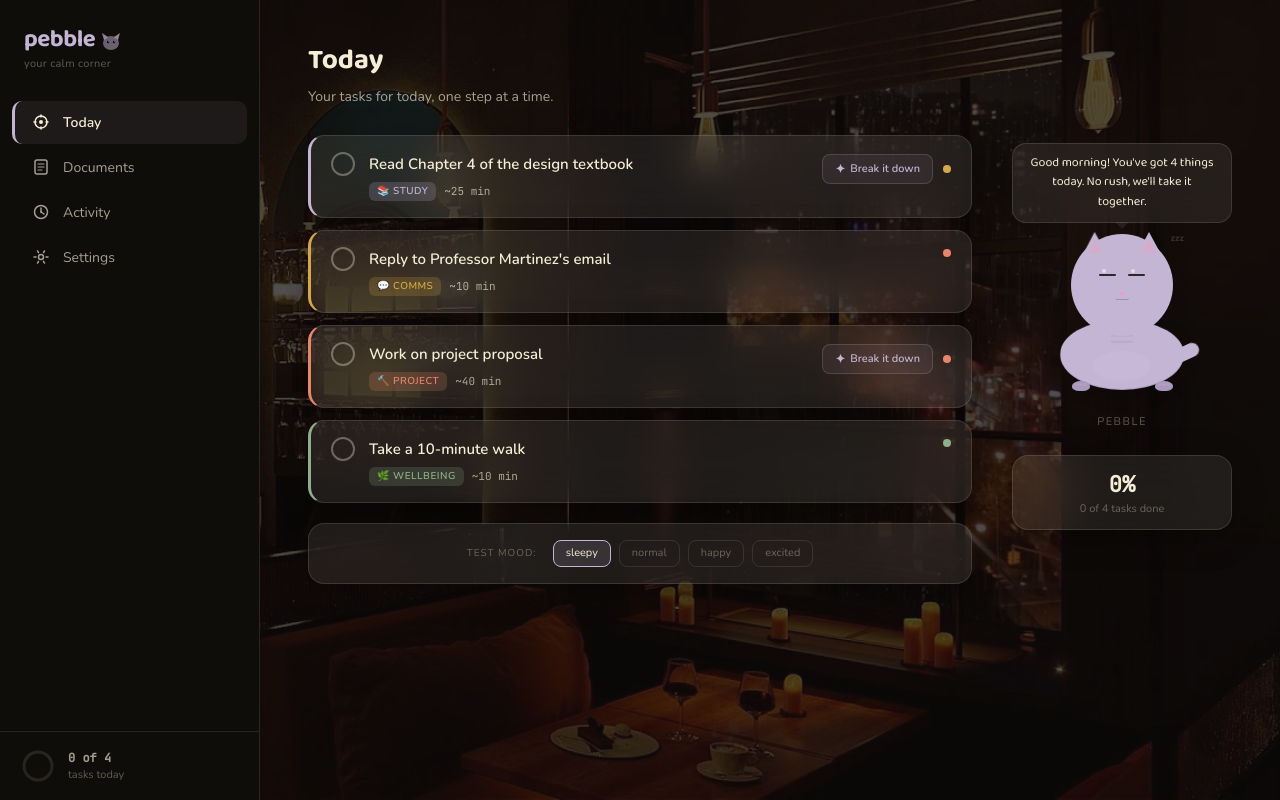
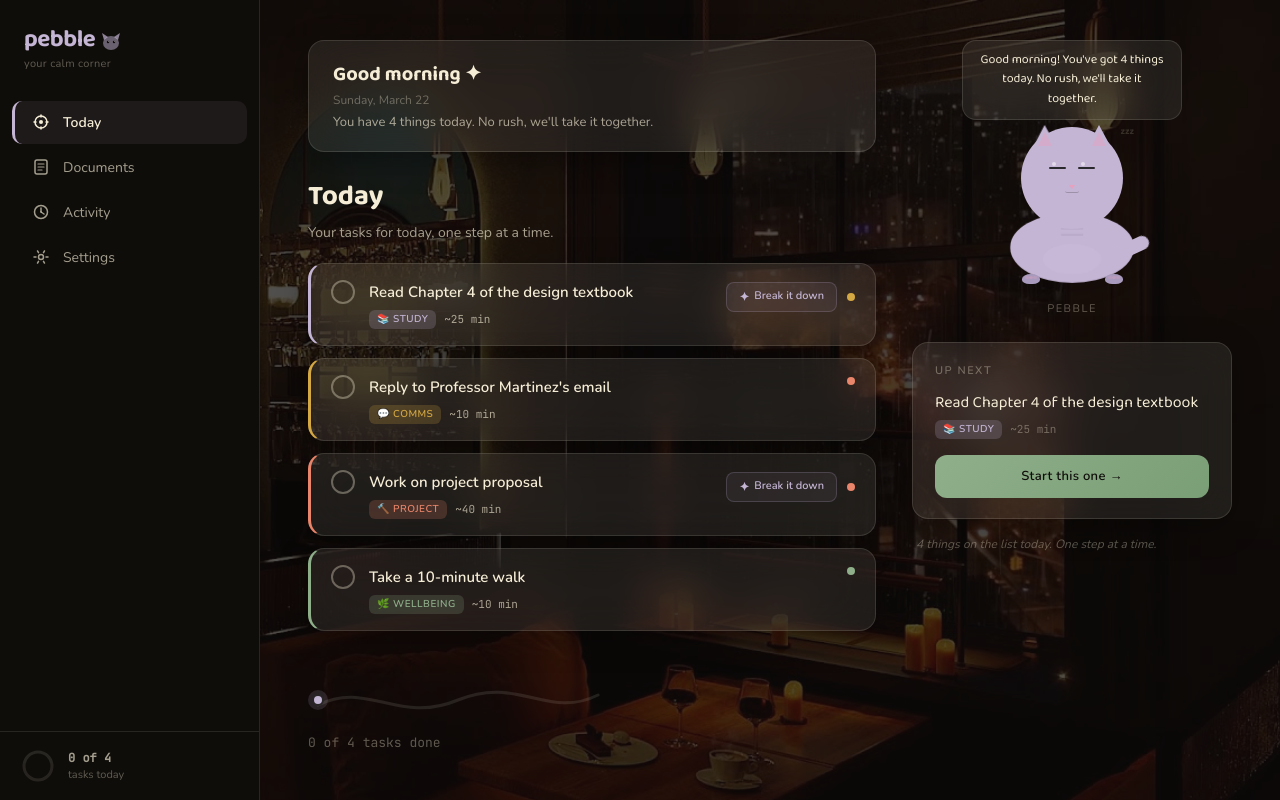
Before and after one commit to Eufanzky/pebble, a Next.js app in the folder pebble/: page /today in a window 1280 px wide. Built offline with nearby package versions, Linux system fonts and the light colour scheme.

Commit message:
Build complete Today screen with tasks, progress path, and focus panel

```diff
--- a/pebble/src/app/globals.css
+++ b/pebble/src/app/globals.css
@@ -229,3 +229,33 @@ body {
   color: var(--text-secondary);
   line-height: 1.5;
 }
+
+/* ========== Today Screen Layout ========== */
+.today-layout {
+  display: flex;
+  gap: 36px;
+}
+
+.today-left {
+  flex: 6;
+  min-width: 0;
+}
+
+.today-right {
+  flex: 4;
+  min-width: 240px;
+  max-width: 320px;
+  position: sticky;
+  top: 40px;
+  align-self: flex-start;
+}
+
+@media (max-width: 900px) {
+  .today-layout {
+    flex-direction: column;
+  }
+  .today-right {
+    max-width: 100%;
+    position: static;
+  }
+}
--- a/pebble/src/app/today/page.tsx
+++ b/pebble/src/app/today/page.tsx
@@ -4,22 +4,39 @@ import ScreenBackground from '@/components/layout/ScreenBackground';
 import PebbleCharacter from '@/components/pebble/PebbleCharacter';
 import PebbleSpeechBubble from '@/components/pebble/PebbleSpeechBubble';
 import TaskCard from '@/components/today/TaskCard';
+import ProgressPath from '@/components/today/ProgressPath';
 import { usePebble } from '@/contexts/PebbleContext';
 import { useTasks } from '@/contexts/TasksContext';
 import { useActivityLog } from '@/contexts/ActivityLogContext';
 import { usePreferences } from '@/contexts/PreferencesContext';
-import type { PebbleMood } from '@/lib/types';
+import { useTimeOfDay } from '@/hooks/useTimeOfDay';
+import { TAG_CONFIG } from '@/data/sampleTasks';
 
-const moods: PebbleMood[] = ['sleepy', 'normal', 'happy', 'excited'];
+function formatDate(): string {
+  return new Date().toLocaleDateString('en-US', {
+    weekday: 'long',
+    month: 'long',
+    day: 'numeric',
+  });
+}
 
 export default function TodayPage() {
-  const { mood, currentMessage, setMood } = usePebble();
+  const { mood, currentMessage } = usePebble();
   const { tasks, toggleTask, toggleSubtask, completionPercentage } = useTasks();
   const { addEntry } = useActivityLog();
-  const { preferences } = usePreferences();
+  const { preferences, stripEmoji } = usePreferences();
+  const timeOfDay = useTimeOfDay();
 
   const done = tasks.filter((t) => t.completed).length;
   const total = tasks.length;
+  const calm = preferences.calmMode;
+  const noMotion = preferences.reduceAnimations;
+
+  const nextTask = tasks.find((t) => !t.completed);
+
+  // Sort: incomplete first, completed at bottom
+  const incompleteTasks = tasks.filter((t) => !t.completed);
+  const completedTasks = tasks.filter((t) => t.completed);
 
   const handleToggle = (id: string) => {
     const task = tasks.find((t) => t.id === id);
@@ -48,25 +65,96 @@ export default function TodayPage() {
     }
   };
 
-  // Sort: incomplete first, completed at bottom
-  const sortedTasks = [...tasks].sort((a, b) => {
-    if (a.completed === b.completed) return 0;
-    return a.completed ? 1 : -1;
-  });
+  // Greeting content
+  const greeting = (() => {
+    switch (timeOfDay) {
+      case 'morning': {
+        const text = calm ? 'Good morning' : 'Good morning \u2726';
+        const sub = done > 0
+          ? `You finished ${done} thing${done > 1 ? 's' : ''} so far. Keep going at your own pace.`
+          : `You have ${total} things today. No rush, we'll take it together.`;
+        return { text, sub, muted: false };
+      }
+      case 'day': {
+        const text = calm ? 'Good afternoon' : 'Good afternoon \u2726';
+        const sub = done > 0
+          ? `${done} down, ${total - done} to go. You're making progress.`
+          : `${total} tasks waiting. Pick the easiest one first — momentum builds.`;
+        return { text, sub, muted: false };
+      }
+      case 'evening': {
+        const text = calm
+          ? "It's getting late — you've done enough today"
+          : "It's getting late — you've done enough today \uD83C\uDF19";
+        const sub = done > 0
+          ? `You finished ${done} thing${done > 1 ? 's' : ''} today. That counts.`
+          : "Tomorrow is a new day. Rest well.";
+        return { text, sub, muted: true };
+      }
+    }
+  })();
+
+  // Time-aware nudge
+  const nudge = (() => {
+    const hour = new Date().getHours();
+    if (done === total && total > 0) {
+      return calm
+        ? "You finished everything. That's impressive."
+        : "You finished everything. That's impressive. \u2728";
+    }
+    if (timeOfDay === 'evening') return 'No more tasks tonight. Rest well.';
+    if (timeOfDay === 'day' && incompleteTasks.length > 0) {
+      const shortest = incompleteTasks.reduce((a, b) =>
+        a.timeEstimate.localeCompare(b.timeEstimate) <= 0 ? a : b
+      );
+      return `It's ${hour > 12 ? hour - 12 : hour}${hour >= 12 ? 'pm' : 'am'} and you have ${incompleteTasks.length} task${incompleteTasks.length > 1 ? 's' : ''} left. Want to start with "${shortest.title}"?`;
+    }
+    return `${total} things on the list today. One step at a time.`;
+  })();
 
   return (
     <>
       <ScreenBackground scene="cafe" />
       <div className="relative z-[1] p-10 px-12">
-        <div className="mb-7">
+        {/* Two-column layout */}
+        <div className="today-layout">
+          {/* ===== LEFT COLUMN ===== */}
+          <div className="today-left">
+            {/* Greeting banner */}
+            <div
+              className="glass-card"
+              style={{
+                padding: '18px 24px',
+                marginBottom: 24,
+                opacity: greeting.muted ? 0.8 : 1,
+              }}
+            >
+              <div style={{
+                fontFamily: 'var(--font-baloo)',
+                fontSize: 20,
+                fontWeight: 700,
+                color: 'var(--text-primary)',
+                marginBottom: 2,
+              }}>
+                {greeting.text}
+              </div>
+              <div style={{ fontSize: 12, color: 'var(--text-muted)', marginBottom: 4 }}>
+                {formatDate()}
+              </div>
+              <div style={{ fontSize: 13, color: 'var(--text-secondary)', lineHeight: 1.5 }}>
+                {greeting.sub}
+              </div>
+            </div>
+
+            {/* Screen header */}
+            <div style={{ marginBottom: 20 }}>
               <h1 className="screen-title">Today</h1>
               <p className="screen-subtitle">Your tasks for today, one step at a time.</p>
             </div>
 
-        <div className="flex gap-10">
-          {/* Left: task list */}
-          <div className="flex-1" style={{ display: 'flex', flexDirection: 'column', gap: 12 }}>
-            {sortedTasks.map((task) => (
+            {/* Task list — incomplete */}
+            <div style={{ display: 'flex', flexDirection: 'column', gap: 12 }}>
+              {incompleteTasks.map((task) => (
                 <TaskCard
                   key={task.id}
                   task={task}
@@ -75,56 +163,158 @@ export default function TodayPage() {
                   onBreakDown={handleBreakDown}
                 />
               ))}
+            </div>
 
-            {/* Mood test buttons — temporary */}
-            <div
-              className="glass-card p-4 mt-2"
-              style={{ display: 'flex', gap: 8, justifyContent: 'center', alignItems: 'center' }}
-            >
-              <span style={{ fontSize: 10, color: 'var(--text-muted)', fontFamily: 'var(--font-nunito)', textTransform: 'uppercase', letterSpacing: '1px', marginRight: 8 }}>
-                Test mood:
-              </span>
-              {moods.map((m) => (
-                <button
-                  key={m}
-                  onClick={() => setMood(m)}
-                  style={{
-                    padding: '4px 12px',
-                    borderRadius: 8,
-                    border: mood === m ? '1.5px solid var(--accent-lavender)' : '1px solid var(--border-soft)',
-                    background: mood === m ? 'rgba(196,181,212,0.15)' : 'transparent',
-                    color: mood === m ? 'var(--text-primary)' : 'var(--text-muted)',
-                    fontFamily: 'var(--font-nunito)',
-                    fontSize: 11,
-                    cursor: 'pointer',
-                    transition: 'all 0.15s ease',
-                  }}
-                >
-                  {m}
-                </button>
+            {/* Completed section */}
+            {completedTasks.length > 0 && (
+              <>
+                <div style={{
+                  fontSize: 10,
+                  fontWeight: 700,
+                  textTransform: 'uppercase',
+                  letterSpacing: '1.5px',
+                  color: 'var(--text-muted)',
+                  marginTop: 24,
+                  marginBottom: 10,
+                  paddingLeft: 4,
+                }}>
+                  done today
+                </div>
+                <div style={{ display: 'flex', flexDirection: 'column', gap: 10 }}>
+                  {completedTasks.map((task) => (
+                    <TaskCard
+                      key={task.id}
+                      task={task}
+                      onToggle={handleToggle}
+                      onToggleSubtask={handleToggleSubtask}
+                      onBreakDown={handleBreakDown}
+                    />
                   ))}
+                </div>
+              </>
+            )}
+
+            {/* Progress path */}
+            <div style={{ marginTop: 28 }}>
+              <ProgressPath
+                completed={done}
+                total={total}
+                percentage={completionPercentage}
+              />
             </div>
           </div>
 
-          {/* Right: Pebble companion */}
-          <div className="flex flex-col items-center gap-4 min-w-[200px] pt-2">
+          {/* ===== RIGHT COLUMN ===== */}
+          <div className="today-right">
+            {/* Pebble */}
+            <div className="flex flex-col items-center gap-3 mb-6">
               <PebbleSpeechBubble message={currentMessage} />
               <PebbleCharacter mood={mood} size="medium" />
-            <div style={{ fontFamily: 'var(--font-nunito)', fontSize: 11, color: 'var(--text-muted)', letterSpacing: '1.5px', textTransform: 'uppercase', marginTop: 4 }}>
+              <div style={{
+                fontFamily: 'var(--font-nunito)',
+                fontSize: 11,
+                color: 'var(--text-muted)',
+                letterSpacing: '1.5px',
+                textTransform: 'uppercase',
+                marginTop: 2,
+              }}>
                 Pebble
               </div>
+            </div>
 
-            {/* Progress summary */}
-            <div
-              className="glass-card"
-              style={{ padding: '12px 18px', textAlign: 'center', width: '100%', marginTop: 8 }}
+            {/* Focus panel — up next */}
+            <div className="glass-card" style={{ padding: '20px 22px', marginBottom: 16 }}>
+              <div style={{
+                fontSize: 11,
+                fontWeight: 700,
+                textTransform: 'uppercase',
+                letterSpacing: '1.5px',
+                color: 'var(--text-muted)',
+                marginBottom: 14,
+              }}>
+                up next
+              </div>
+
+              {nextTask ? (
+                <>
+                  <div style={{
+                    fontFamily: 'var(--font-baloo)',
+                    fontSize: 16,
+                    color: 'var(--text-primary)',
+                    lineHeight: 1.3,
+                    marginBottom: 6,
+                  }}>
+                    {nextTask.title}
+                  </div>
+                  <div style={{ display: 'flex', alignItems: 'center', gap: 8, marginBottom: 16 }}>
+                    <span style={{
+                      fontSize: 10,
+                      fontWeight: 700,
+                      textTransform: 'uppercase',
+                      letterSpacing: '0.5px',
+                      padding: '2px 8px',
+                      borderRadius: 6,
+                      background: `color-mix(in srgb, ${TAG_CONFIG[nextTask.tag].color} 20%, transparent)`,
+                      color: TAG_CONFIG[nextTask.tag].color,
+                    }}>
+                      {calm ? TAG_CONFIG[nextTask.tag].label : `${TAG_CONFIG[nextTask.tag].emoji} ${TAG_CONFIG[nextTask.tag].label}`}
+                    </span>
+                    <span style={{ fontFamily: 'var(--font-jetbrains)', fontSize: 11, color: 'var(--text-muted)' }}>
+                      {nextTask.timeEstimate}
+                    </span>
+                  </div>
+                  <button
+                    onClick={() => handleToggle(nextTask.id)}
+                    style={{
+                      width: '100%',
+                      padding: '12px',
+                      borderRadius: 12,
+                      border: 'none',
+                      background: 'linear-gradient(135deg, var(--accent-sage), #7A9E76)',
+                      color: 'var(--bg-deep)',
+                      fontFamily: 'var(--font-nunito)',
+                      fontSize: 13,
+                      fontWeight: 700,
+                      cursor: 'pointer',
+                      transition: noMotion ? 'none' : 'all 0.2s ease',
+                      letterSpacing: '0.3px',
+                    }}
+                    onMouseEnter={(e) => {
+                      if (!noMotion) {
+                        e.currentTarget.style.transform = 'translateY(-1px)';
+                        e.currentTarget.style.boxShadow = '0 4px 20px rgba(143,175,138,0.3)';
+                      }
+                    }}
+                    onMouseLeave={(e) => {
+                      e.currentTarget.style.transform = '';
+                      e.currentTarget.style.boxShadow = '';
+                    }}
                   >
-              <div style={{ fontFamily: 'var(--font-jetbrains)', fontSize: 22, color: 'var(--text-primary)', fontWeight: 700 }}>
-                {completionPercentage}%
+                    Start this one &rarr;
+                  </button>
+                </>
+              ) : (
+                <div style={{
+                  fontFamily: 'var(--font-baloo)',
+                  fontSize: 16,
+                  color: 'var(--accent-sage)',
+                  textAlign: 'center',
+                  padding: '12px 0',
+                }}>
+                  {calm ? "You're all done!" : "You're all done! \uD83C\uDF89"}
                 </div>
-              <div style={{ fontSize: 11, color: 'var(--text-muted)' }}>
-                {done} of {total} tasks done
+              )}
             </div>
+
+            {/* Time-aware nudge */}
+            <div style={{
+              fontSize: 12,
+              color: 'var(--text-muted)',
+              fontStyle: 'italic',
+              lineHeight: 1.6,
+              padding: '0 4px',
+            }}>
+              {nudge}
             </div>
           </div>
         </div>
--- a/pebble/src/components/today/ProgressPath.tsx
+++ b/pebble/src/components/today/ProgressPath.tsx
@@ -1,5 +1,82 @@
 'use client';
 
-export default function ProgressPath() {
-  return <div>ProgressPath placeholder</div>;
+import { usePreferences } from '@/contexts/PreferencesContext';
+
+interface ProgressPathProps {
+  completed: number;
+  total: number;
+  percentage: number;
 }
+
+export default function ProgressPath({ completed, total, percentage }: ProgressPathProps) {
+  const { preferences } = usePreferences();
+  const noMotion = preferences.reduceAnimations;
+
+  // S-curve path: gentle wave ~300px wide, ~40px tall
+  const pathD = 'M 10,30 C 60,5 90,50 150,25 C 210,0 240,45 290,20';
+  const pathLength = 400; // approximate
+  const travelledLength = (percentage / 100) * pathLength;
+
+  // Dot position along path (percentage mapped to x roughly)
+  const dotX = 10 + (percentage / 100) * 280;
+  // Y follows the wave: approximate with sine
+  const dotY = 25 - Math.sin((percentage / 100) * Math.PI * 2) * 10;
+
+  return (
+    <div style={{ padding: '16px 0' }}>
+      <svg
+        viewBox="0 0 300 50"
+        width={300}
+        height={50}
+        style={{ display: 'block', overflow: 'visible' }}
+      >
+        {/* Background path */}
+        <path
+          d={pathD}
+          fill="none"
+          stroke="var(--border-soft)"
+          strokeWidth="3"
+          strokeLinecap="round"
+        />
+        {/* Travelled portion */}
+        <path
+          d={pathD}
+          fill="none"
+          stroke="var(--accent-lavender)"
+          strokeWidth="3"
+          strokeLinecap="round"
+          strokeDasharray={pathLength}
+          strokeDashoffset={pathLength - travelledLength}
+          style={noMotion ? undefined : { transition: 'stroke-dashoffset 0.6s ease-out' }}
+        />
+        {/* Dot */}
+        <circle
+          cx={dotX}
+          cy={dotY}
+          r="5"
+          fill="var(--accent-lavender)"
+          stroke="var(--bg-deep)"
+          strokeWidth="2"
+          style={noMotion ? undefined : { transition: 'cx 0.6s ease-out, cy 0.6s ease-out' }}
+        />
+        {/* Glow behind dot */}
+        <circle
+          cx={dotX}
+          cy={dotY}
+          r="10"
+          fill="var(--accent-lavender)"
+          opacity="0.15"
+          style={noMotion ? undefined : { transition: 'cx 0.6s ease-out, cy 0.6s ease-out' }}
+        />
+      </svg>
+      <div style={{
+        fontFamily: 'var(--font-jetbrains)',
+        fontSize: 13,
+        color: 'var(--text-muted)',
+        marginTop: 8,
+      }}>
+        {completed} of {total} tasks done
+      </div>
+    </div>
+  );
+}
```
Lines whose indentation alone changed are shown as unchanged.
